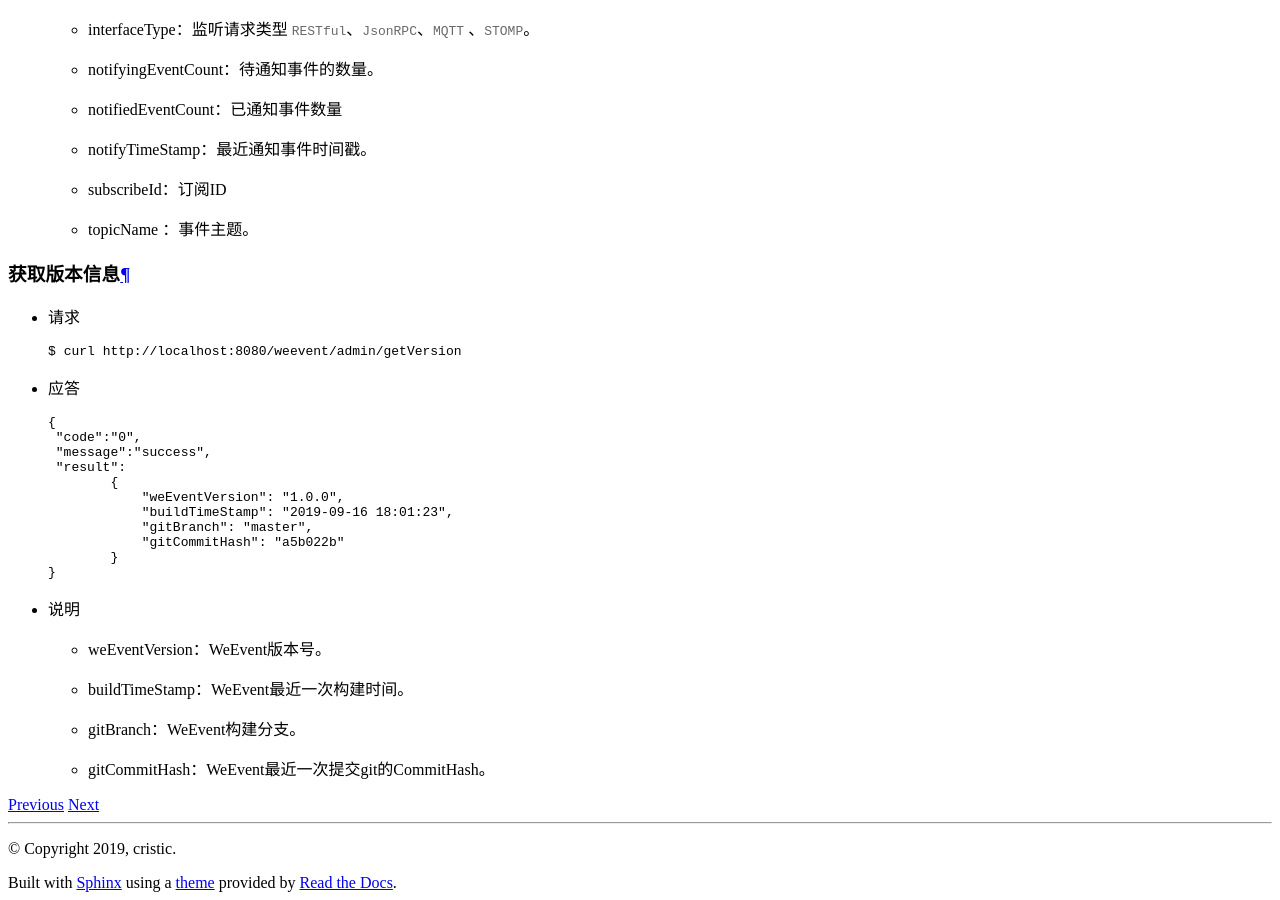
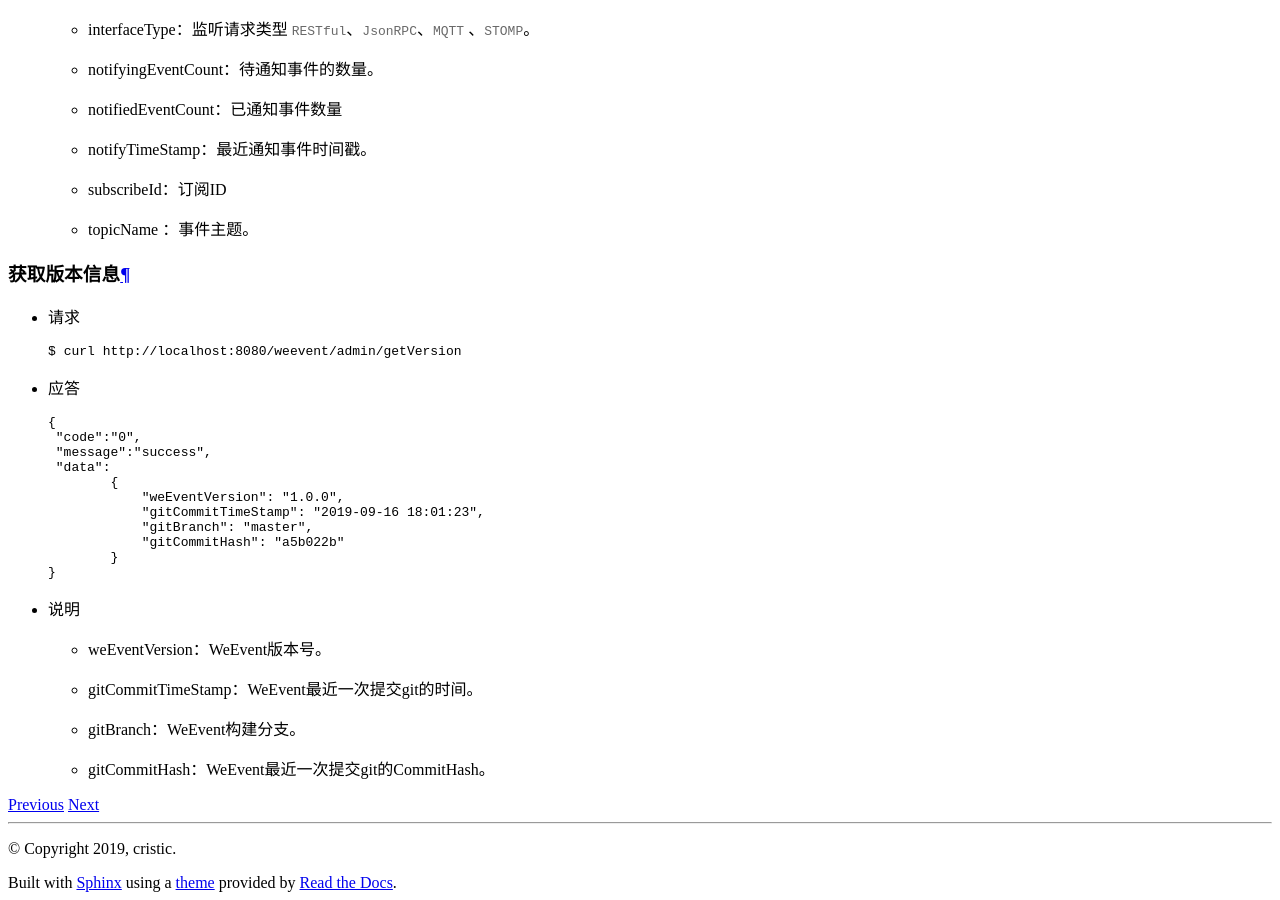
Before and after one commit to WeBankBlockchain/WeEvent-docs, a Sphinx documentation site: the page built from docs/protocal/restful.md, in a window 1280 px wide and 900 px high, scrolled down 5218 px. Built offline with Sphinx 7.4.7 and the Read the Docs theme 2.0.0, drawn with Linux system fonts in a browser that asks for light colours.

Commit message:
optizime getVersion result

````diff
--- a/docs/protocal/restful.md
+++ b/docs/protocal/restful.md
@@ -286,10 +286,10 @@ public class Rest {
     {
      "code":"0",
      "message":"success",
-     "result":
+     "data":
             {
                 "weEventVersion": "1.0.0",
-                "buildTimeStamp": "2019-09-16 18:01:23",
+                "gitCommitTimeStamp": "2019-09-16 18:01:23",
                 "gitBranch": "master",
                 "gitCommitHash": "a5b022b"
             }
@@ -297,6 +297,6 @@ public class Rest {
     ```
 - 说明
     - weEventVersion：WeEvent版本号。
-    - buildTimeStamp：WeEvent最近一次构建时间。
+    - gitCommitTimeStamp：WeEvent最近一次提交git的时间。
     - gitBranch：WeEvent构建分支。
     - gitCommitHash：WeEvent最近一次提交git的CommitHash。
````
Also changed, not shown: docs/install/module/broker.md (+0 -1 lines).
